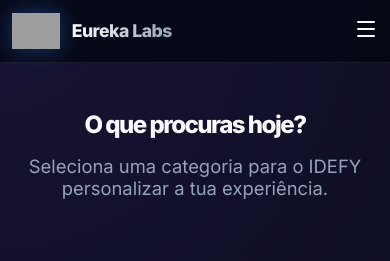
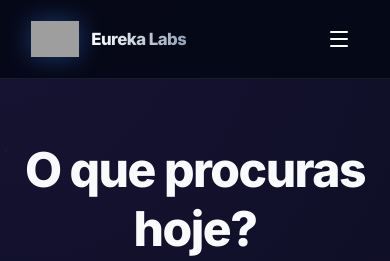
Before and after one commit to AnonymousDeveloper2025/EurekaLabs, a PHP site: page /categories.html in a window 390 px wide. Shown: the top 261 px of the page. Run offline with PHP 8.4, Linux system fonts and the light colour scheme; some libraries are stand-ins or nearby versions; grey boxes are pictures that could not be loaded.

Commit message:
Add files via upload

```diff
--- a/assets/css/style.css
+++ b/assets/css/style.css
@@ -1,3 +1,4 @@
+/* === Eureka Labs Stylesheet (Unified, Full) === */
 :root {
     --primary-bg: #030712; /* Azul Marinho Ultra Profundo */
     --secondary-bg: #0b1120;
@@ -33,8 +34,12 @@ body {
     left: 0;
     width: 100%;
     height: 100%;
-    z-index: -1;
-    opacity: 0.4; /* Partículas subtis */
+    z-index: -2;
+    opacity: 0.95; /* mais visível */
+    pointer-events: none;
+    mix-blend-mode: screen;
+    filter: saturate(1.15) contrast(1.05);
+    background: transparent;
 }
 
 /* Header Elite */
@@ -86,53 +91,12 @@ header {
     to { opacity: 1; transform: translateY(0); }
 }
 
-/* SIDE MENU & OVERLAY (NOVO) */
-.side-menu {
-    position: fixed;
-    left: -350px;
-    top: 0;
-    width: 350px;
-    height: 100vh;
-    background: var(--secondary-bg);
-    border-right: 1px solid var(--glass-border);
-    padding: 2rem;
-    z-index: 999;
-    transition: all 0.3s ease;
-    overflow-y: auto;
-}
-
-.side-menu.active {
-    left: 0;
-}
-
-.overlay {
-    position: fixed;
-    top: 0;
-    left: 0;
-    width: 100%;
-    height: 100%;
-    background: rgba(0, 0, 0, 0.7);
-    opacity: 0;
-    visibility: hidden;
-    transition: all 0.3s ease;
-    z-index: 500;
-}
-
-.overlay.active {
-    opacity: 1;
-    visibility: visible;
-}
-
 /* Cards & Containers */
 .container {
     width: 90%;
     max-width: 1200px;
     margin: 0 auto;
     padding: 140px 0 80px 0;
-}
-
-main {
-    padding-top: 80px;
 }
 
 .card {
@@ -181,7 +145,7 @@ main {
     border-color: white;
 }
 
-/* Modern Pill Input (Sem microfone ou +) */
+/* Modern Pill Input */
 .pill-input-container {
     background: var(--glass);
     border: 1px solid var(--glass-border);
@@ -270,7 +234,7 @@ main {
     color: var(--text-dim);
 }
 
-/* Question Option Buttons (Stylized) */
+/* Option Buttons */
 .option-btn {
     width: 100%;
     padding: 18px 25px;
@@ -300,7 +264,7 @@ main {
     font-weight: 600;
 }
 
-/* Footer Elite */
+/* Footer Elite (legacy fallback) */
 footer {
     padding: 5rem 8% 3rem 8%;
     text-align: center;
@@ -313,7 +277,6 @@ footer {
     justify-content: center;
     gap: 30px;
     margin-bottom: 2rem;
-    flex-wrap: wrap;
 }
 
 .footer-links a {
@@ -357,74 +320,75 @@ footer {
     to { opacity: 0.5; transform: scale(1.2); }
 }
 
-/* RESPONSIVE DESIGN */
-@media (max-width: 768px) {
-    header {
-        padding: 1rem 5%;
-    }
+/* === Unified footer and header/menu fixes (additional rules) === */
 
-    .categories-grid {
-        grid-template-columns: 1fr;
-        gap: 1.5rem;
-    }
-
-    .container {
-        padding: 120px 20px 60px 20px;
-        width: 100%;
-    }
-
-    main {
-        padding-top: 70px;
-    }
-
-    h1 {
-        font-size: 2rem !important;
-    }
-
-    .pill-input-container {
-        max-width: 100%;
-        margin: 2rem auto;
-    }
-
-    .footer-links {
-        gap: 15px;
-    }
-
-    .logo-text {
-        font-size: 1.1rem;
-    }
+/* Unified footer */
+.site-footer {
+  padding: 3.5rem 8%;
+  text-align: center;
+  border-top: 1px solid var(--glass-border);
+  margin-top: 5rem;
+  color: var(--text-dim);
+  background: transparent;
 }
 
-@media (max-width: 480px) {
-    header {
-        padding: 0.8rem 3%;
-    }
+.site-footer .footer-links {
+  display:flex;
+  justify-content:center;
+  gap:24px;
+  margin-bottom: 1rem;
+}
 
-    .container {
-        padding: 110px 15px 50px 15px;
-    }
+.site-footer .footer-links a {
+  color: var(--text-dim);
+  text-decoration: none;
+  font-size: 0.95rem;
+}
 
-    h1 {
-        font-size: 1.5rem !important;
-    }
+.site-footer .footer-copy {
+  font-size: 0.9rem;
+  opacity: 0.6;
+}
 
-    .pill-input-container {
-        padding: 8px 20px;
-    }
+/* Menu button / header fixes */
+.menu-btn, #menuToggle {
+  display: inline-flex;
+  align-items: center;
+  justify-content: center;
+  cursor: pointer;
+  padding: 8px;
+  color: white;
+}
 
-    .category-card {
-        height: 200px;
-    }
+header .logo-container {
+  align-items: center;
+  gap: 12px;
+}
 
-    .category-overlay {
-        padding: 1.5rem;
-    }
+/* Side menu consistency */
+.side-menu {
+  position: fixed;
+  top: 0;
+  right: -100%;
+  width: 320px;
+  height: 100%;
+  background: rgba(3,7,18,0.95);
+  transition: right 0.36s cubic-bezier(.2,.9,.2,1);
+  z-index: 1200;
+  padding: 2rem;
+}
+.side-menu.active { right: 0; }
+.overlay { position: fixed; inset:0; background: rgba(0,0,0,0.45); opacity:0; pointer-events:none; transition: opacity 0.25s; z-index:1100; }
+.overlay.active { opacity:1; pointer-events:auto; }
 
-    .category-card h3 {
-        font-size: 1.1rem;
-    }
+/* Button circle for search */
+.btn-circle { background: var(--accent-blue); border: none; color: white; cursor: pointer; width: 45px; height: 45px; border-radius: 50%; display: flex; align-items: center; justify-content: center; }
 
-    .card {
-        padding: 1.5rem;
-    }
+/* Tweak footer existing rules to avoid duplication */
+footer { padding: 0; border-top: none; margin-top: 0; }
+
+@media (max-width:600px) {
+  .logo-text { font-size: 1.05rem; }
+  .btn { padding: 10px 16px; font-size: 0.9rem; }
+  .side-menu { width: 85%; }
 }
```
